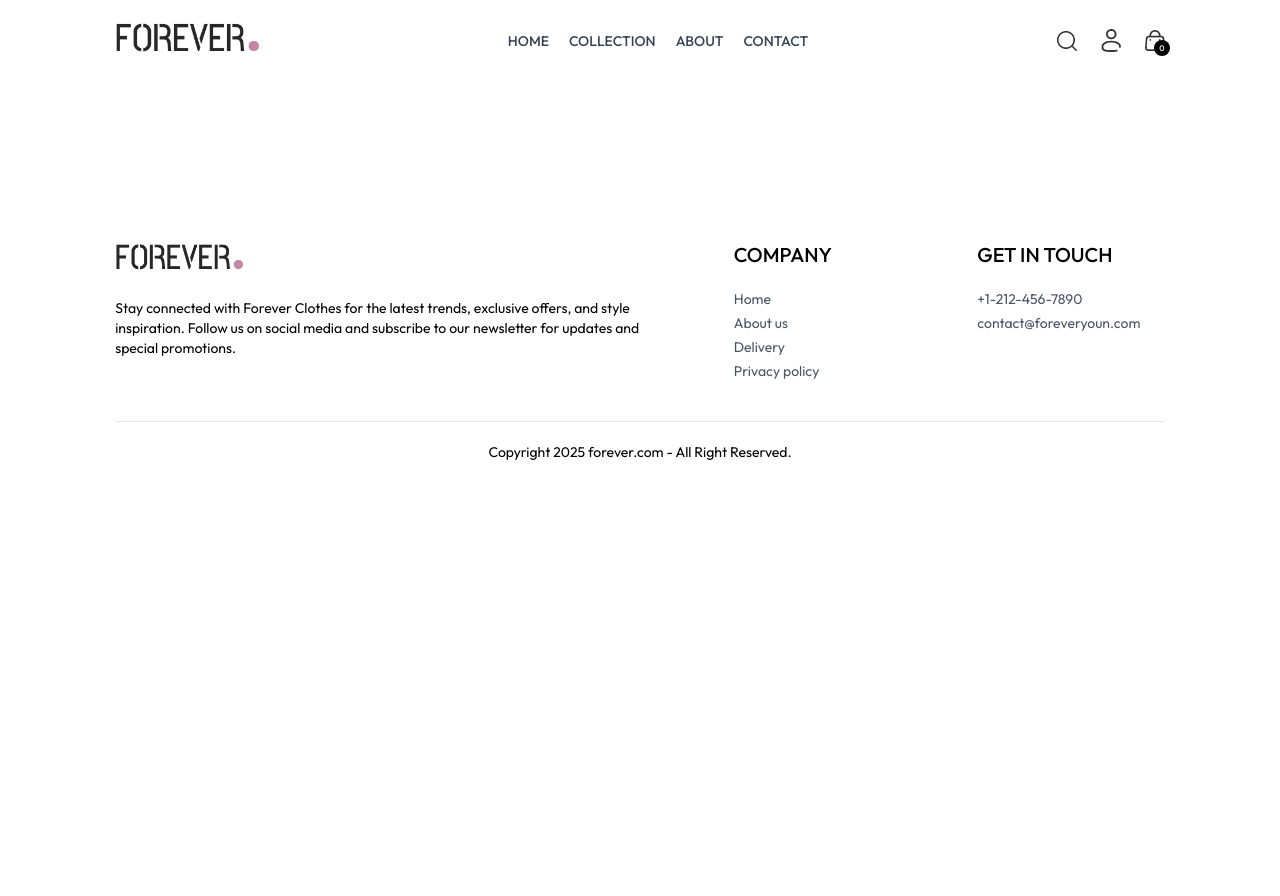
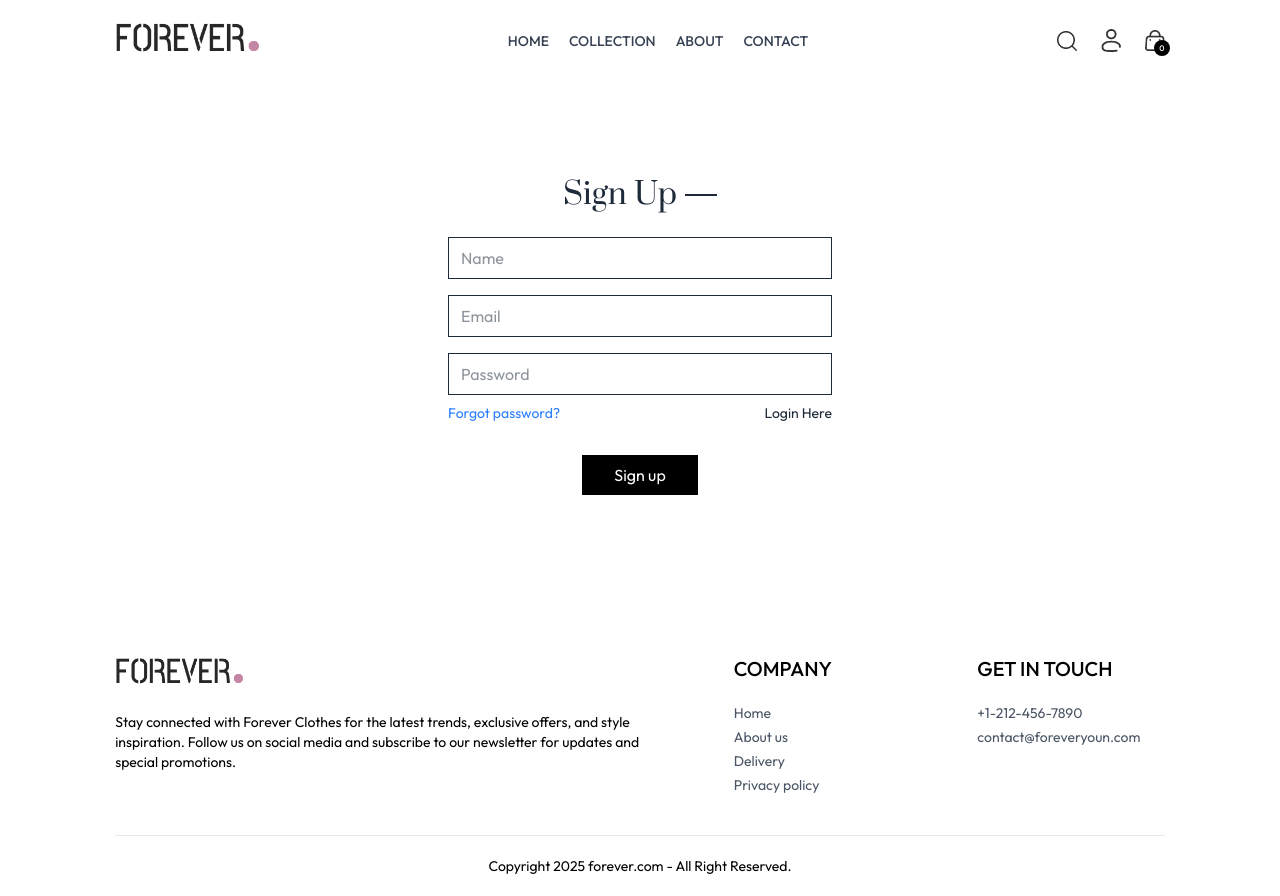
Before and after one commit to RubinaAkther/Forever-Ecommerce-Project, a React (Vite) app: page /login in a window 1280 px wide. Before the commit the page ends 800 px from the top, so only its background shows below. Built offline with nearby package versions, Linux system fonts and the light colour scheme.

Commit message:
feat(auth): completed login and signup UI

```diff
--- a/src/pages/Login.jsx
+++ b/src/pages/Login.jsx
@@ -1,11 +1,61 @@
-import React from 'react'
+import { useState } from 'react';
 
 const Login = () => {
+  const [currentState, setCurrentState] = useState('Sign Up');
+
+  const onSubmitHandler = async(event) => {
+    event.preventDefault();
+  }
   return (
-    <div>
+    <form onClick={onSubmitHandler} className="flex flex-col items-center w-[90%] sm:max-w-96 m-auto mt-14 gap-4 text-gray-800">
+      <div className="inline-flex items-center gap-2 mb-2 mt-10">
+        <p className="prata-regular text-3xl">{currentState}</p>
+        <hr className=" h-[1.5px] w-8 bg-gray-800" />
+      </div>
+      {currentState === 'Login' ? (
+        ''
+      ) : (
+        <input
+          type="text"
+          className="w-full px-3 py-2 border border-gray-800"
+          placeholder="Name"
+          required
+        />
+      )}
 
-    </div>
-  )
-}
+      <input
+        type="text"
+        className="w-full px-3 py-2 border border-gray-800"
+        placeholder="Email"
+        required
+      />
+      <input
+        type="password"
+        className="w-full px-3 py-2 border border-gray-800"
+        placeholder="Password"
+        required
+      />
+      <div className="w-full flex justify-between text-sm -mt-2">
+        <p className="cursor-pointer text-blue-500">Forgot password?</p>
+        {currentState === 'Login' ? (
+          <p
+            onClick={() => setCurrentState('Sign Up')}
+            className="cursor-pointer"
+          >
+            Create account
+          </p>
+        ) : (
+          <p
+            onClick={() => setCurrentState('Login')}
+            className="cursor-pointer"
+          >
+            Login Here
+          </p>
+        )}
+      </div>
+      <button className='bg-black text-white px-8 py-2 cursor-pointer mt-4'>{currentState === 'Login' ? 'Sign In' : 'Sign up'}</button>
+    </form>
+  );
+};
 
-export default Login
+export default Login;
```
